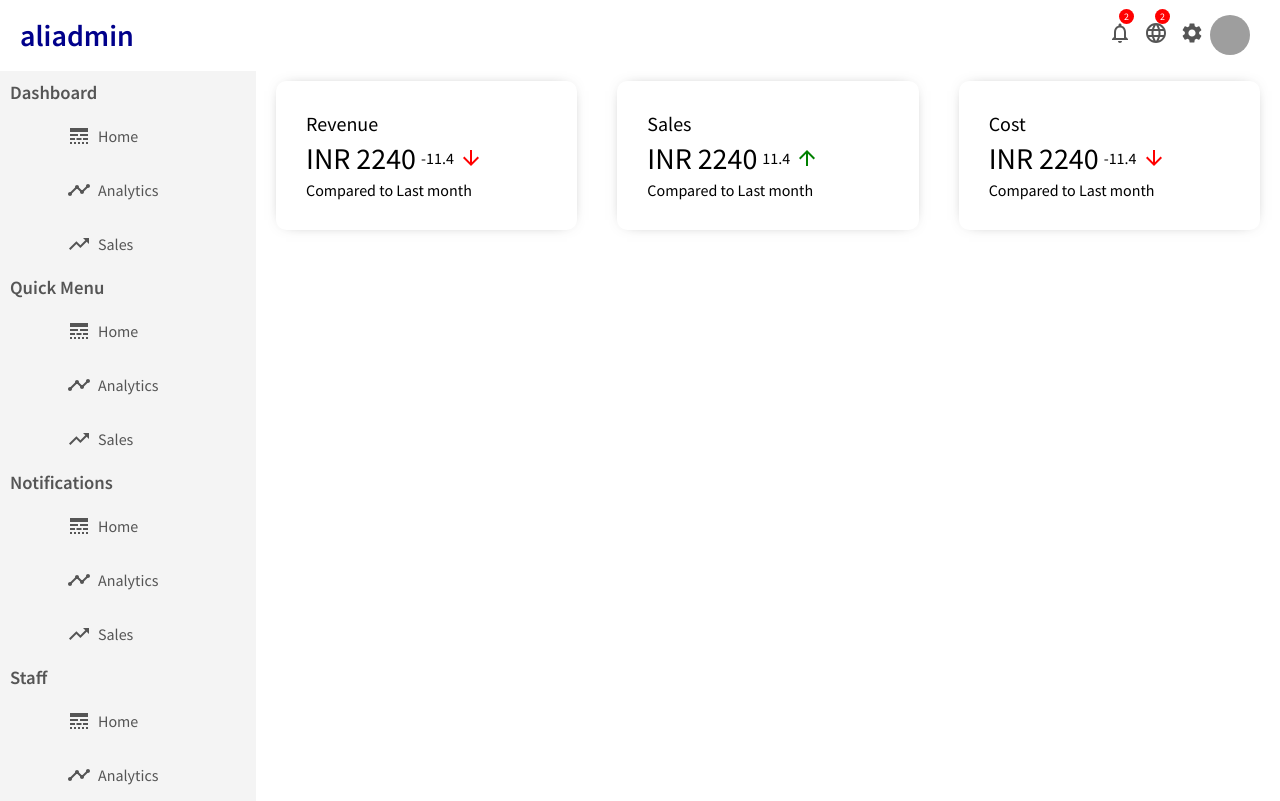
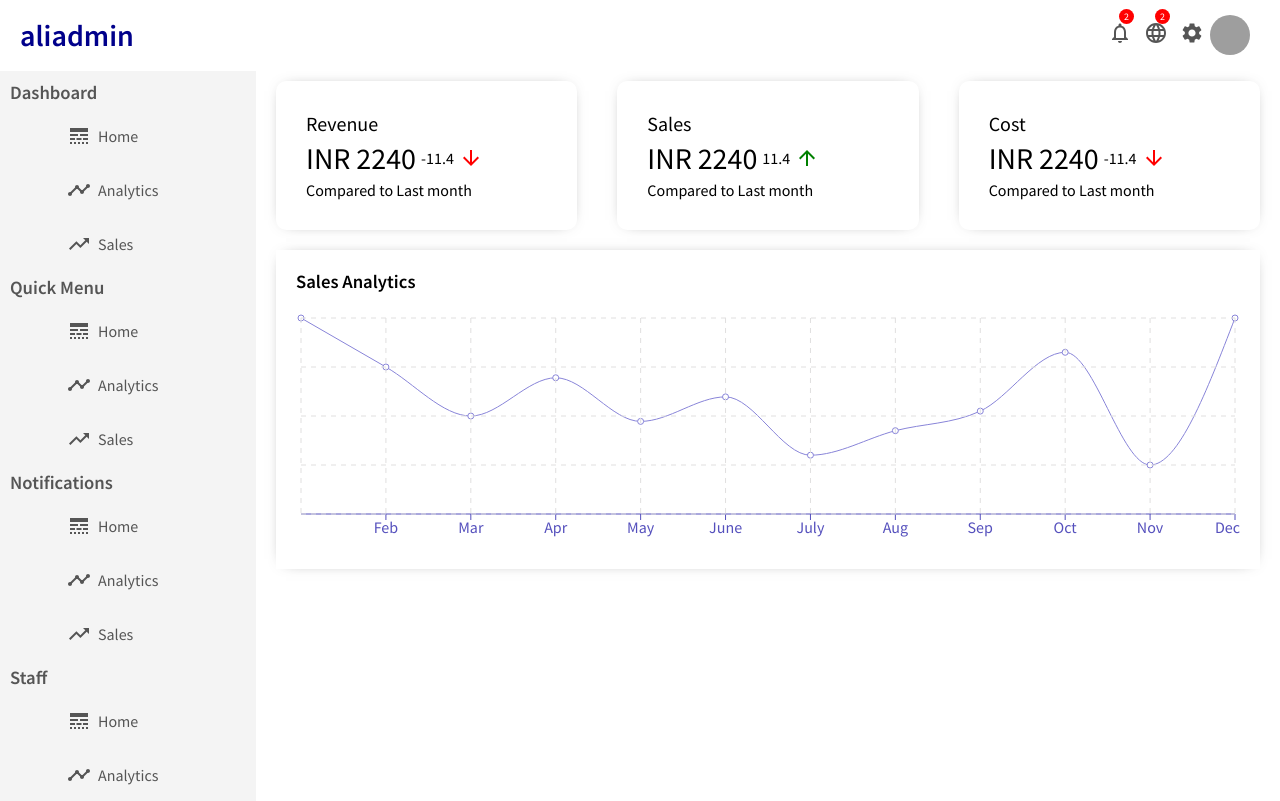
Before and after one commit to HasanAutomation/react-admin-dashboard-ui, a React (Create React App) app: page / in a window 1280 px wide. Built offline with nearby package versions, Linux system fonts and the light colour scheme; grey boxes are pictures that could not be loaded.

Commit message:
Added line chart

```diff
--- /dev/null
+++ b/src/components/Chart/Chart.css
@@ -0,0 +1,9 @@
+.chart{
+    padding: 20px;
+    margin: 20px;
+    -webkit-box-shadow:0px 0px 15px -10px rgba(0,0,0,0.75);
+    box-shadow: 0px 0px 15px -10px rgba(0,0,0,0.75);
+}
+.chart-title{
+    margin-bottom: 20px;
+}
--- /dev/null
+++ b/src/components/Chart/index.jsx
@@ -0,0 +1,38 @@
+import React from 'react';
+import {
+  LineChart,
+  Line,
+  XAxis,
+  CartesianGrid,
+  Tooltip,
+  ResponsiveContainer,
+} from 'recharts';
+import './Chart.css';
+
+export default function Chart({
+  title,
+  data,
+  xDatakey,
+  lineDataKey,
+  grid = null,
+}) {
+  return (
+    <div className='chart'>
+      <h3 className='chart-title'>{title}</h3>
+      <ResponsiveContainer width='100%' aspect={4 / 1}>
+        <LineChart data={data}>
+          <XAxis dataKey={xDatakey} stroke='#5550bd' />
+
+          <Line
+            type='monotone'
+            dataKey={lineDataKey}
+            stroke='#8884d8'
+            activeDot={{ r: 8 }}
+          />
+          <Tooltip />
+          {grid && <CartesianGrid stroke='#e0dfdf' strokeDasharray='5 5' />}
+        </LineChart>
+      </ResponsiveContainer>
+    </div>
+  );
+}
--- a/src/pages/Home/index.jsx
+++ b/src/pages/Home/index.jsx
@@ -1,10 +1,19 @@
+import Chart from '../../components/Chart';
 import FeaturedInfo from '../../components/FeaturedInfo';
+import { userData } from '../../utils/dummyData';
 import './Home.css';
 
 export default function Home() {
   return (
     <div className='home'>
       <FeaturedInfo />
+      <Chart
+        data={userData}
+        xDatakey='name'
+        lineDataKey='Active User'
+        title='Sales Analytics'
+        grid
+      />
     </div>
   );
 }
--- /dev/null
+++ b/src/utils/dummyData.js
@@ -0,0 +1,50 @@
+export const userData = [
+  {
+    name: 'Jan',
+    'Active User': 4000,
+  },
+  {
+    name: 'Feb',
+    'Active User': 3000,
+  },
+  {
+    name: 'Mar',
+    'Active User': 2000,
+  },
+  {
+    name: 'Apr',
+    'Active User': 2780,
+  },
+  {
+    name: 'May',
+    'Active User': 1890,
+  },
+  {
+    name: 'June',
+    'Active User': 2390,
+  },
+  {
+    name: 'July',
+    'Active User': 1200,
+  },
+  {
+    name: 'Aug',
+    'Active User': 1700,
+  },
+  {
+    name: 'Sep',
+    'Active User': 2100,
+  },
+  {
+    name: 'Oct',
+    'Active User': 3300,
+  },
+  {
+    name: 'Nov',
+    'Active User': 1000,
+  },
+  {
+    name: 'Dec',
+    'Active User': 4000,
+  },
+];
```
